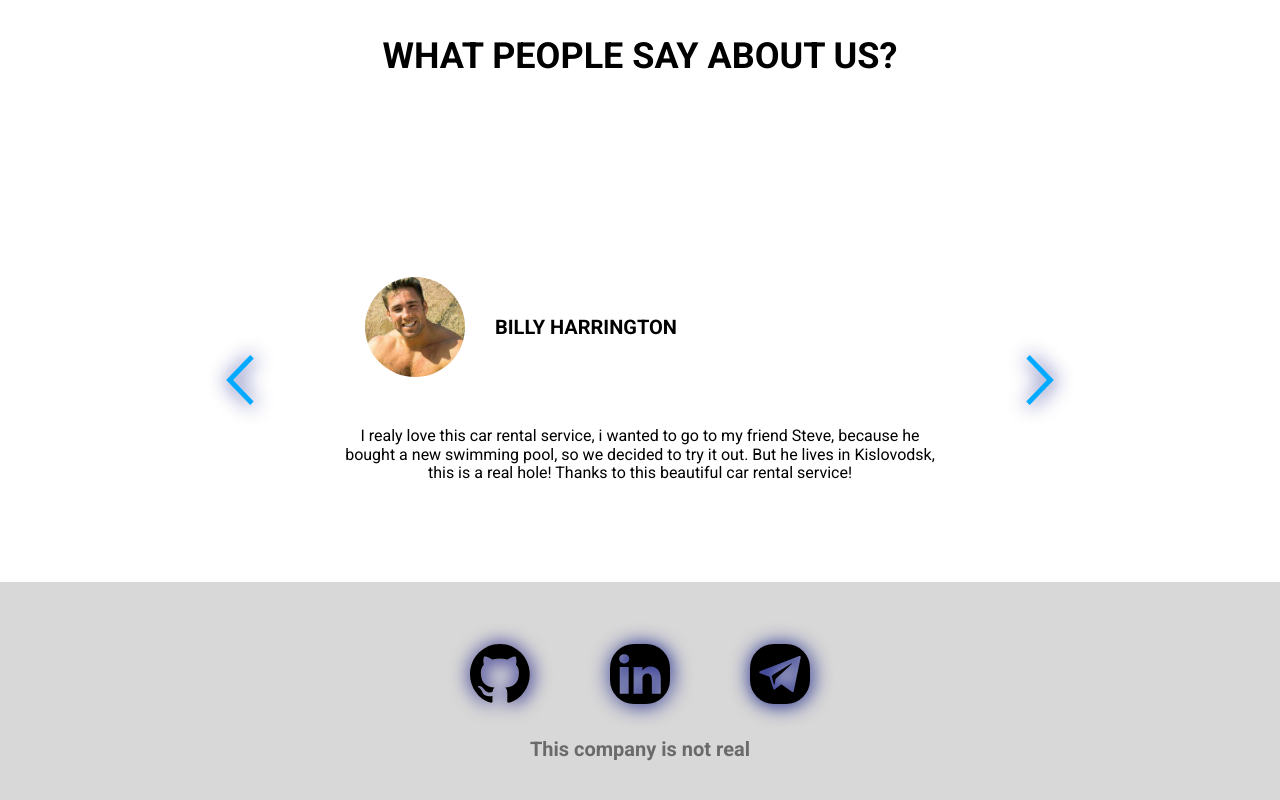
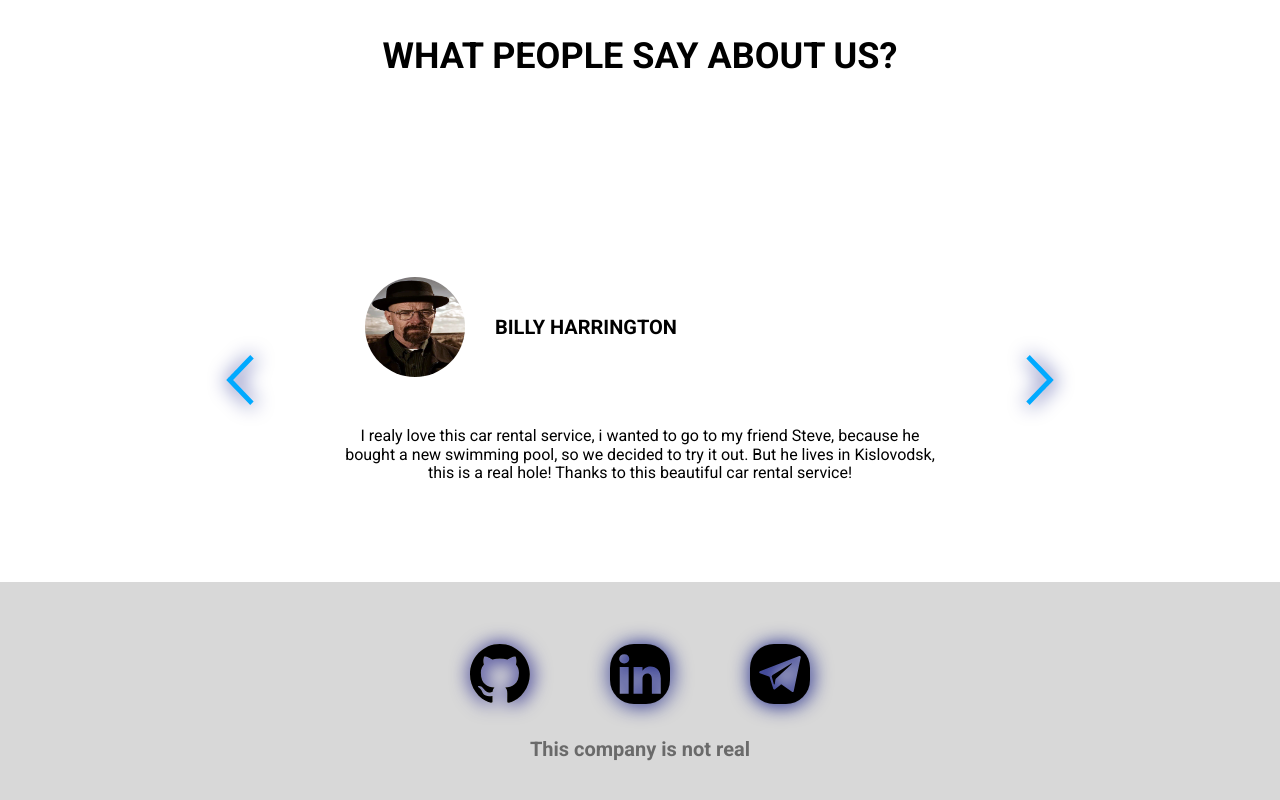
Before and after one commit to hateq/react-car-rental, a React (Vite) app: page /react-car-rental/about in a window 1280 px wide. Shown: the part 2561-3361 px from the top of the page. Built offline with nearby package versions, Linux system fonts and the light colour scheme.

Commit message:
fix: tilted???!!!

```diff
--- a/src/pages/AboutPage.jsx
+++ b/src/pages/AboutPage.jsx
@@ -5,6 +5,9 @@ import ClockIcon from '../../images/icons/clock.svg';
 import SecurityIcon from '../../images/icons/security.svg';
 import FixIcon from '../../images/icons/fix.svg';
 import CarIcon from '../../images/icons/car.svg';
+import HeizenbergPhoto from '../../images/users/heizenberg.png';
+import BillyPhoto from '../../images/users/heizenberg.png';
+import JessePhoto from '../../images/users/heizenberg.png';
 import Slider from '../components/Slider';
 
 const AboutPage = () => {
@@ -64,7 +67,7 @@ const AboutPage = () => {
 		<Slider currentWidth={currentWidth} maxChildWidth={750}>
 		<div className="feedback" ref={feedbackRef}>
 					<div className="user">
-						<img src="./images/users/billy-harrington.jpg" alt="" />
+						<img src={BillyPhoto} alt="" />
 						<h2>BILLY HARRINGTON</h2>
 					</div>
 					<p className="feedback-text">
@@ -73,7 +76,7 @@ const AboutPage = () => {
 				</div>
 				<div className="feedback" ref={feedbackRef}>
 					<div className="user">
-						<img src="./images/users/heizenberg.png" alt="" />
+						<img src={HeizenbergPhoto} alt="" />
 						<h2>HEIZENBERG</h2>
 					</div>
 					<p className="feedback-text">
@@ -82,7 +85,7 @@ const AboutPage = () => {
 				</div>
 				<div className="feedback" ref={feedbackRef}>
 					<div className="user">
-						<img src="./images/users/jesse-pinkman.png" alt="" />
+						<img src={JessePhoto} alt="" />
 						<h2>JESSE PINKMAN</h2>
 					</div>
 					<p className="feedback-text">
```
